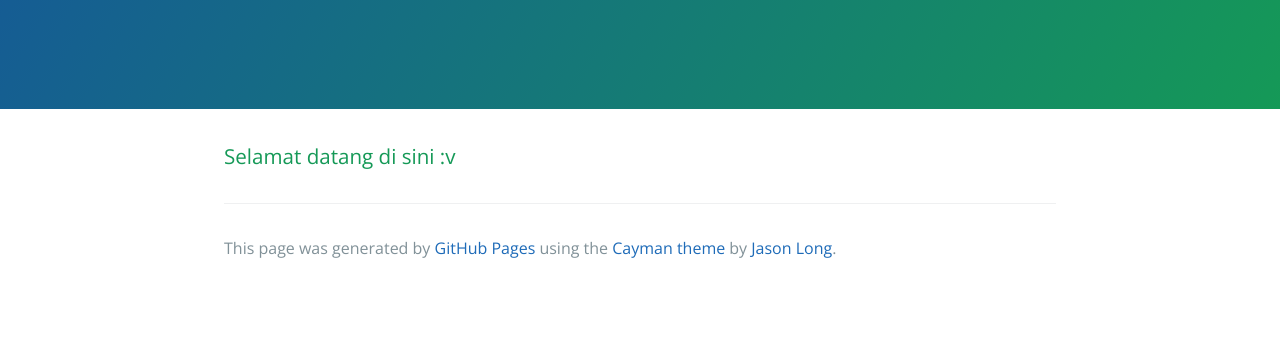
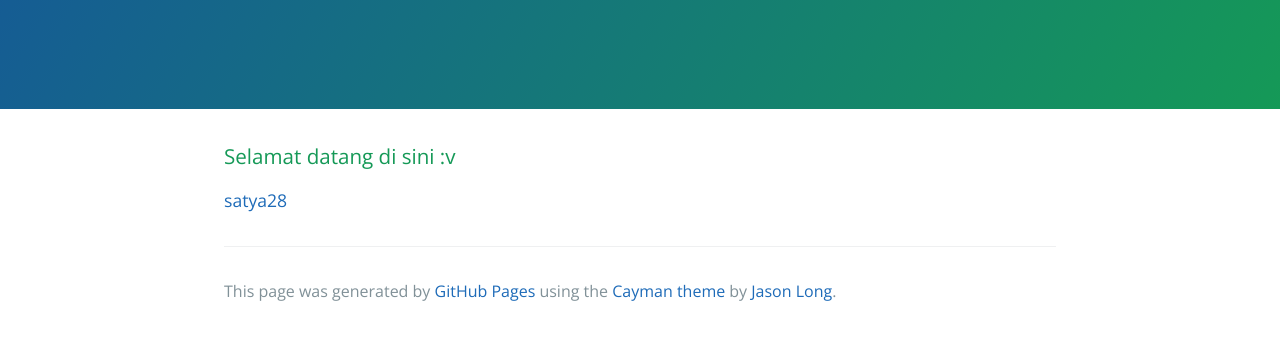
Before and after one commit to satya2343/satya28.github.io, a plain HTML site: page index.html in a window 1280 px wide. Shown: the part 208-548 px from the top of the page. Drawn offline with nearby package versions, Linux system fonts and the light colour scheme.

Commit message:
Update index.html

```diff
--- a/index.html
+++ b/index.html
@@ -18,6 +18,7 @@
     <section class="main-content">
       <h3>
 <a id="welcome-to-github-pages" class="anchor" href="#welcome-to-github-pages" aria-hidden="true"><span aria-hidden="true" class="octicon octicon-link"></span></a>Selamat datang di sini :v</h3>
+      <a href="https://projecteuler.net/profile/satya28.png">satya28</a>
       <footer class="site-footer">
 
         <span class="site-footer-credits">This page was generated by <a href="https://pages.github.com">GitHub Pages</a> using the <a href="https://github.com/jasonlong/cayman-theme">Cayman theme</a> by <a href="https://twitter.com/jasonlong">Jason Long</a>.</span>
```
